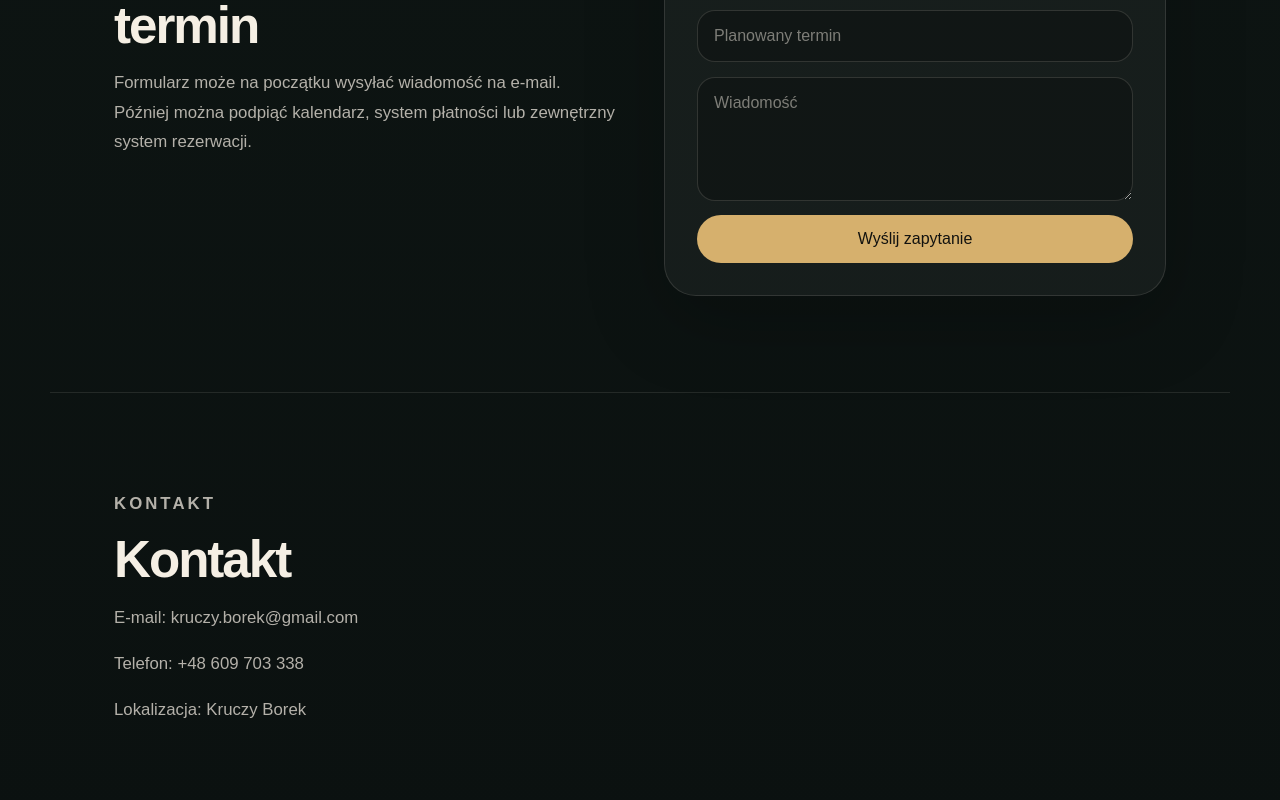
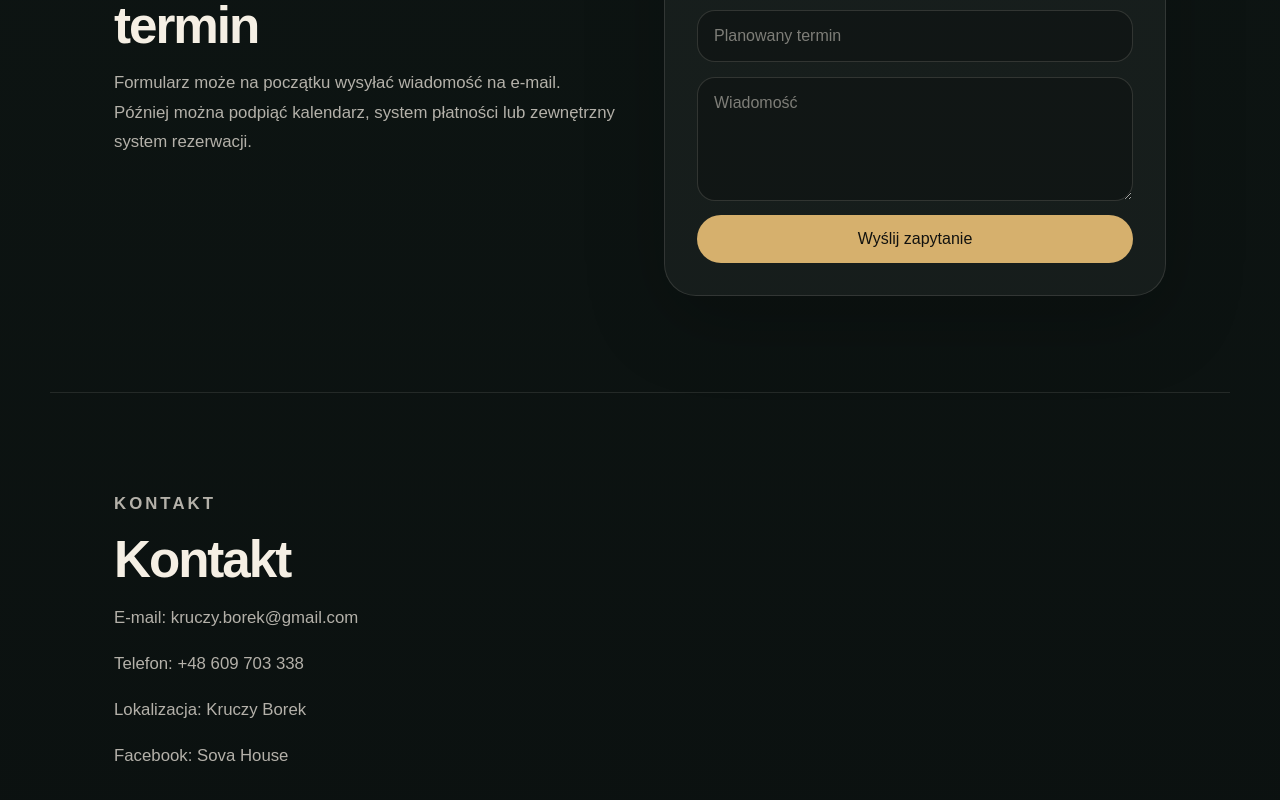
Before and after one commit to SergiuszG/sovahouse, a Next.js app: page / in a window 1280 px wide. Shown: the part 4226-5026 px from the top of the page. Built offline with nearby package versions, Linux system fonts and the light colour scheme.

Commit message:
Add Facebook link to contact section
Added Facebook contact information to the contact section.

```diff
--- a/src/app/page.tsx
+++ b/src/app/page.tsx
@@ -179,8 +179,19 @@ export default function Home() {
         <p className="sectionKicker">Kontakt</p>
         <h2>Kontakt</h2>
         <p>E-mail: kruczy.borek@gmail.com</p>
-        <p>Telefon: +48 609 703 338</p>
-        <p>Lokalizacja: Kruczy Borek</p>
+<p>Telefon: +48 609 703 338</p>
+<p>Lokalizacja: Kruczy Borek</p>
+
+<p>
+  Facebook:{" "}
+  <a
+    href="https://www.facebook.com/profile.php?id=61580666498457"
+    target="_blank"
+    rel="noopener noreferrer"
+  >
+    Sova House
+  </a>
+</p>
       </section>
     </main>
   );
```
